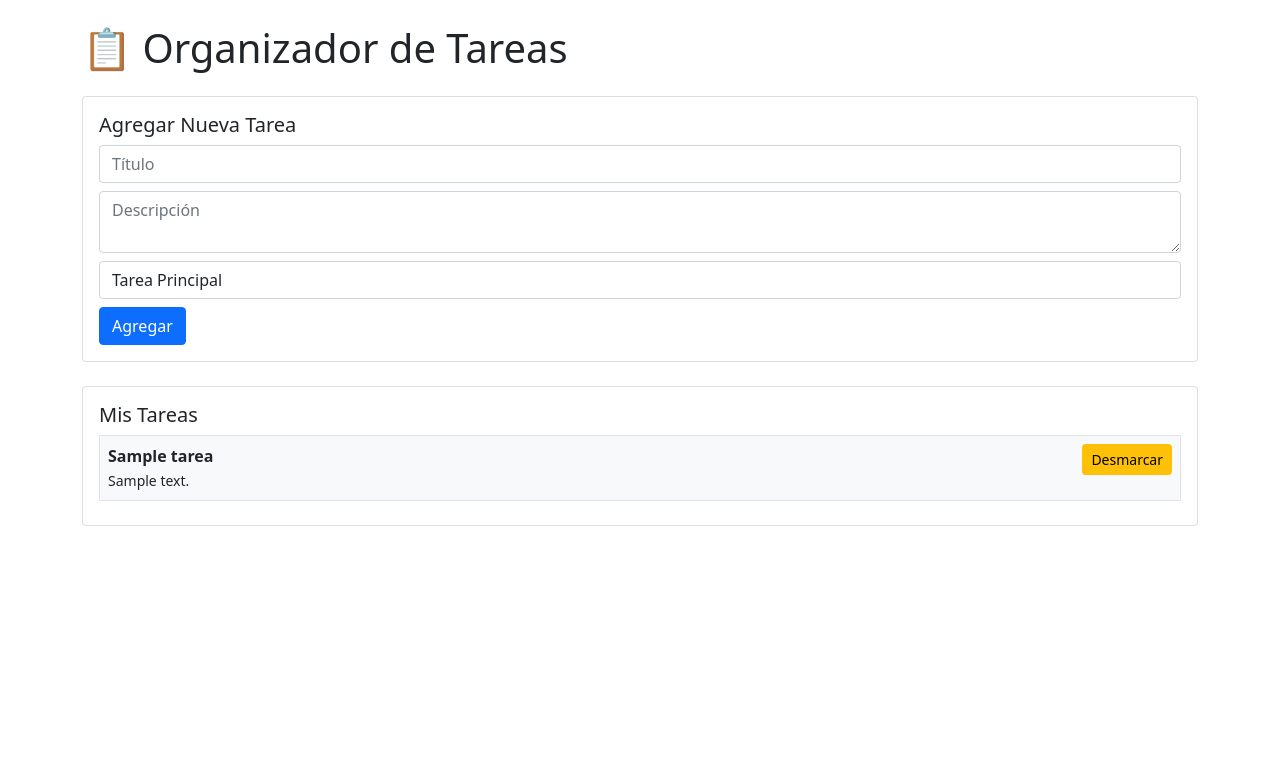
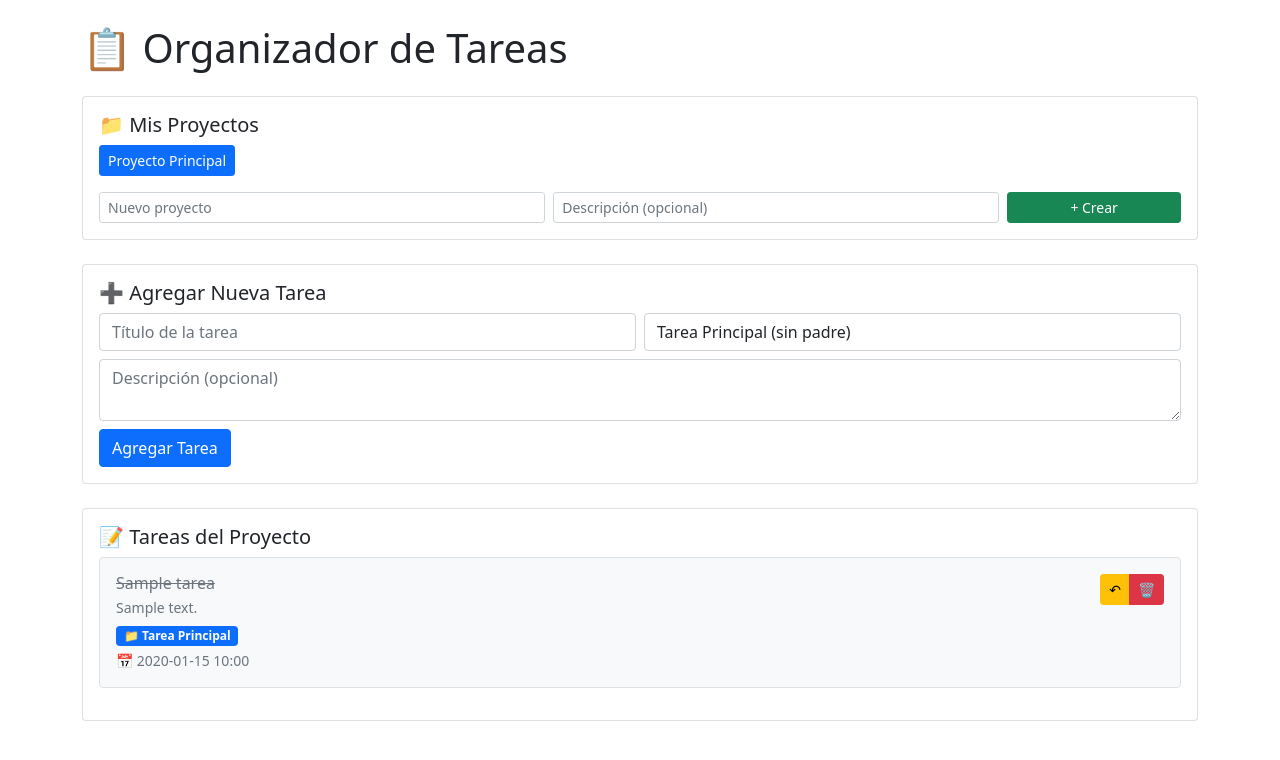
Before and after one commit to GenezVictor/organizador-tareas, a Flask app: page /?proyecto_id=1 in a window 1280 px wide. Shown: the top 760 px of the page. Run offline with Flask 3, Linux system fonts and the light colour scheme; data comes from the database, SQL or seed files in the repository; tables that the repository leaves empty hold one stand-in row (values such as "Sample post").

Commit message:
feat: agregar múltiples proyectos y eliminar tareas

```diff
--- a/app.py
+++ b/app.py
@@ -4,67 +4,135 @@ import os
 
 app = Flask(__name__)
 
-def get_db_path():
-    # En Railway usa /tmp/ para escritura, o el directorio actual
-    return os.path.join(os.getcwd(), 'tareas.db')
+def init_db():
+    conn = sqlite3.connect('tareas.db')
+    c = conn.cursor()
 
-def init_db():
-    db_path = get_db_path()
-    conn = sqlite3.connect(db_path)
-    c = conn.cursor()
+    # Tabla de proyectos
+    c.execute('''
+        CREATE TABLE IF NOT EXISTS proyectos (
+            id INTEGER PRIMARY KEY AUTOINCREMENT,
+            nombre VARCHAR(100) NOT NULL,
+            descripcion TEXT,
+            fecha_creacion TIMESTAMP DEFAULT CURRENT_TIMESTAMP
+        )
+    ''')
+
+    # Modificar tabla tareas para incluir proyecto_id
     c.execute('''
         CREATE TABLE IF NOT EXISTS tareas (
             id INTEGER PRIMARY KEY AUTOINCREMENT,
             titulo TEXT NOT NULL,
             descripcion TEXT,
             parent_id INTEGER,
+            proyecto_id INTEGER DEFAULT 1,
             completada BOOLEAN DEFAULT FALSE,
             fecha_creacion TIMESTAMP DEFAULT CURRENT_TIMESTAMP,
-            FOREIGN KEY (parent_id) REFERENCES tareas (id)
+            FOREIGN KEY (parent_id) REFERENCES tareas (id),
+            FOREIGN KEY (proyecto_id) REFERENCES proyectos (id)
         )
     ''')
+
+    # Proyecto por defecto
+    c.execute("INSERT OR IGNORE INTO proyectos (id, nombre) VALUES (1, 'Proyecto Principal')")
+
     conn.commit()
     conn.close()
 
 def get_db_connection():
-    db_path = get_db_path()
-    conn = sqlite3.connect(db_path)
+    conn = sqlite3.connect('tareas.db')
     conn.row_factory = sqlite3.Row
     return conn
+
+# INICIALIZAR LA BD SIEMPRE
+init_db()
 
 @app.route('/')
 def index():
     conn = get_db_connection()
-    c = conn.cursor()
-    c.execute('SELECT * FROM tareas ORDER BY parent_id, id')
-    tareas = c.fetchall()
+
+    # Obtener todos los proyectos
+    proyectos = conn.execute('SELECT * FROM proyectos ORDER BY id').fetchall()
+
+    # Obtener proyecto activo (por defecto el primero)
+    proyecto_activo_id = request.args.get('proyecto_id', 1, type=int)
+
+    # Obtener tareas del proyecto activo
+    tareas = conn.execute(
+        'SELECT * FROM tareas WHERE proyecto_id = ? ORDER BY parent_id, id',
+        (proyecto_activo_id,)
+    ).fetchall()
+
     conn.close()
-    return render_template('index.html', tareas=tareas)
+
+    return render_template('index.html',
+                         tareas=tareas,
+                         proyectos=proyectos,
+                         proyecto_activo_id=proyecto_activo_id)
 
 @app.route('/agregar', methods=['POST'])
 def agregar_tarea():
     titulo = request.form['titulo']
     descripcion = request.form['descripcion']
     parent_id = request.form['parent_id'] or None
+    proyecto_id = request.form.get('proyecto_id', 1, type=int)
 
     conn = get_db_connection()
     c = conn.cursor()
-    c.execute('INSERT INTO tareas (titulo, descripcion, parent_id) VALUES (?, ?, ?)',
-              (titulo, descripcion, parent_id))
+    c.execute('INSERT INTO tareas (titulo, descripcion, parent_id, proyecto_id) VALUES (?, ?, ?, ?)',
+              (titulo, descripcion, parent_id, proyecto_id))
     conn.commit()
     conn.close()
-    return redirect('/')
+
+    return redirect('/?proyecto_id=' + str(proyecto_id))
 
 @app.route('/completar/<int:tarea_id>')
 def completar_tarea(tarea_id):
     conn = get_db_connection()
     c = conn.cursor()
+
+    # Obtener proyecto_id antes de actualizar
+    proyecto = c.execute('SELECT proyecto_id FROM tareas WHERE id = ?', (tarea_id,)).fetchone()
+    proyecto_id = proyecto['proyecto_id'] if proyecto else 1
+
     c.execute('UPDATE tareas SET completada = NOT completada WHERE id = ?', (tarea_id,))
     conn.commit()
     conn.close()
+
+    return redirect('/?proyecto_id=' + str(proyecto_id))
+
+# NUEVA RUTA: ELIMINAR TAREA
+@app.route('/eliminar/<int:tarea_id>')
+def eliminar_tarea(tarea_id):
+    conn = get_db_connection()
+    c = conn.cursor()
+
+    # Obtener proyecto_id antes de eliminar
+    proyecto = c.execute('SELECT proyecto_id FROM tareas WHERE id = ?', (tarea_id,)).fetchone()
+    proyecto_id = proyecto['proyecto_id'] if proyecto else 1
+
+    # Eliminar la tarea y sus subtareas (si las tiene)
+    c.execute('DELETE FROM tareas WHERE id = ? OR parent_id = ?', (tarea_id, tarea_id))
+    conn.commit()
+    conn.close()
+
+    return redirect('/?proyecto_id=' + str(proyecto_id))
+
+# NUEVA RUTA: CREAR PROYECTO
+@app.route('/crear_proyecto', methods=['POST'])
+def crear_proyecto():
+    nombre = request.form['nombre_proyecto']
+    descripcion = request.form.get('descripcion_proyecto', '')
+
+    conn = get_db_connection()
+    c = conn.cursor()
+    c.execute('INSERT INTO proyectos (nombre, descripcion) VALUES (?, ?)',
+              (nombre, descripcion))
+    conn.commit()
+    conn.close()
+
     return redirect('/')
 
 if __name__ == '__main__':
-    init_db()
     port = int(os.environ.get("PORT", 5000))
     app.run(host='0.0.0.0', port=port, debug=False)
--- a/templates/index.html
+++ b/templates/index.html
@@ -1,42 +1,105 @@
 {% extends "base.html" %}
 
 {% block content %}
+<!-- Selector de Proyectos -->
 <div class="card mb-4">
     <div class="card-body">
-        <h5>Agregar Nueva Tarea</h5>
+        <h5>📁 Mis Proyectos</h5>
+        <div class="d-flex flex-wrap gap-2 mb-3">
+            {% for proyecto in proyectos %}
+            <a href="/?proyecto_id={{ proyecto.id }}"
+               class="btn btn-sm {% if proyecto.id == proyecto_activo_id %}btn-primary{% else %}btn-outline-primary{% endif %}">
+                {{ proyecto.nombre }}
+            </a>
+            {% endfor %}
+        </div>
+
+        <!-- Formulario para crear nuevo proyecto -->
+        <form action="/crear_proyecto" method="POST" class="row g-2">
+            <div class="col-md-5">
+                <input type="text" name="nombre_proyecto" class="form-control form-control-sm" placeholder="Nuevo proyecto" required>
+            </div>
+            <div class="col-md-5">
+                <input type="text" name="descripcion_proyecto" class="form-control form-control-sm" placeholder="Descripción (opcional)">
+            </div>
+            <div class="col-md-2">
+                <button type="submit" class="btn btn-success btn-sm w-100">+ Crear</button>
+            </div>
+        </form>
+    </div>
+</div>
+
+<!-- Formulario para agregar tareas -->
+<div class="card mb-4">
+    <div class="card-body">
+        <h5>➕ Agregar Nueva Tarea</h5>
         <form action="/agregar" method="POST">
-            <input type="text" name="titulo" class="form-control mb-2" placeholder="Título" required>
-            <textarea name="descripcion" class="form-control mb-2" placeholder="Descripción"></textarea>
-            <select name="parent_id" class="form-control mb-2">
-                <option value="">Tarea Principal</option>
+            <input type="hidden" name="proyecto_id" value="{{ proyecto_activo_id }}">
+            <div class="row g-2">
+                <div class="col-md-6">
+                    <input type="text" name="titulo" class="form-control" placeholder="Título de la tarea" required>
+                </div>
+                <div class="col-md-6">
+                    <select name="parent_id" class="form-control">
+                        <option value="">Tarea Principal (sin padre)</option>
                         {% for tarea in tareas %}
                         <option value="{{ tarea.id }}">{{ tarea.titulo }}</option>
                         {% endfor %}
                     </select>
-            <button type="submit" class="btn btn-primary">Agregar</button>
+                </div>
+                <div class="col-12">
+                    <textarea name="descripcion" class="form-control" placeholder="Descripción (opcional)"></textarea>
+                </div>
+                <div class="col-12">
+                    <button type="submit" class="btn btn-primary">Agregar Tarea</button>
+                </div>
+            </div>
         </form>
     </div>
 </div>
 
+<!-- Lista de Tareas -->
 <div class="card">
     <div class="card-body">
-        <h5>Mis Tareas</h5>
+        <h5>📝 Tareas del Proyecto</h5>
+        {% if tareas %}
             {% for tarea in tareas %}
-        <div class="border p-2 mb-2 {% if tarea.completada %}bg-light{% endif %}">
-            <div class="d-flex justify-content-between">
-                <div>
-                    <strong>{{ tarea.titulo }}</strong>
-                    {% if tarea.descripcion %}<br><small>{{ tarea.descripcion }}</small>{% endif %}
-                    {% if tarea.parent_id %}<br><small class="text-muted">← Subtarea</small>{% endif %}
+            <div class="border p-3 mb-3 rounded {% if tarea.completada %}bg-light{% endif %}">
+                <div class="d-flex justify-content-between align-items-start">
+                    <div class="flex-grow-1">
+                        <h6 class="mb-1 {% if tarea.completada %}text-decoration-line-through text-muted{% endif %}">
+                            {{ tarea.titulo }}
+                        </h6>
+                        {% if tarea.descripcion %}
+                        <p class="mb-1 text-muted small">{{ tarea.descripcion }}</p>
+                        {% endif %}
+                        {% if tarea.parent_id %}
+                        <span class="badge bg-secondary">📂 Subtarea</span>
+                        {% else %}
+                        <span class="badge bg-primary">📁 Tarea Principal</span>
+                        {% endif %}
+                        <small class="text-muted d-block mt-1">
+                            📅 {{ tarea.fecha_creacion[:16] }}
+                        </small>
                     </div>
-                <div>
+                    <div class="btn-group ms-3">
                         <a href="/completar/{{ tarea.id }}" class="btn btn-sm {% if tarea.completada %}btn-warning{% else %}btn-success{% endif %}">
-                        {% if tarea.completada %}Desmarcar{% else %}✓{% endif %}
+                            {% if tarea.completada %}↶{% else %}✓{% endif %}
+                        </a>
+                        <a href="/eliminar/{{ tarea.id }}" class="btn btn-sm btn-danger"
+                           onclick="return confirm('¿Eliminar esta tarea y sus subtareas?')">
+                            🗑️
                         </a>
                     </div>
                 </div>
             </div>
             {% endfor %}
+        {% else %}
+            <div class="text-center text-muted py-4">
+                <p>No hay tareas en este proyecto.</p>
+                <p>¡Crea tu primera tarea!</p>
+            </div>
+        {% endif %}
     </div>
 </div>
 {% endblock %}
```
Also changed, not shown: app_backup.py (added, +70 -0 lines), database.py (+18 -2 lines), migrar_db.py (added, +91 -0 lines). Lines whose indentation alone changed are shown as unchanged.
